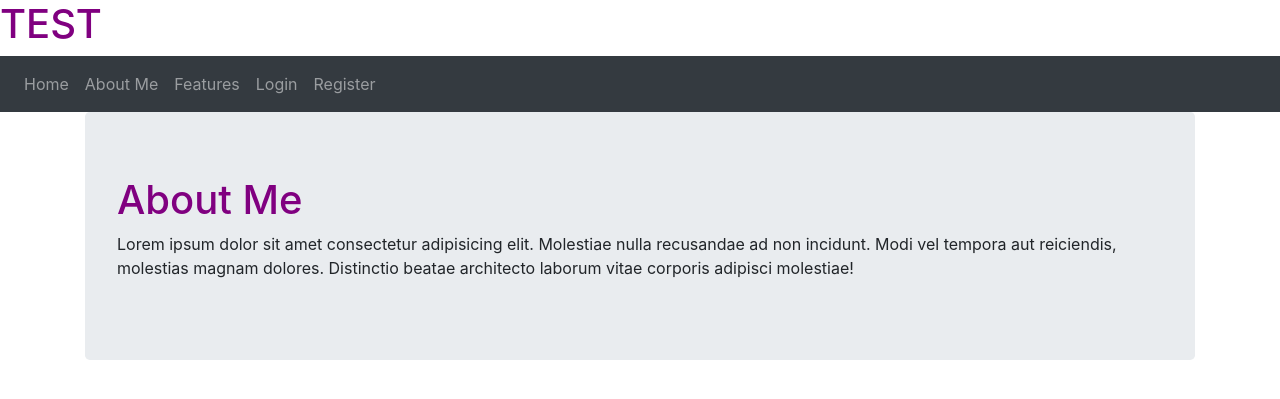
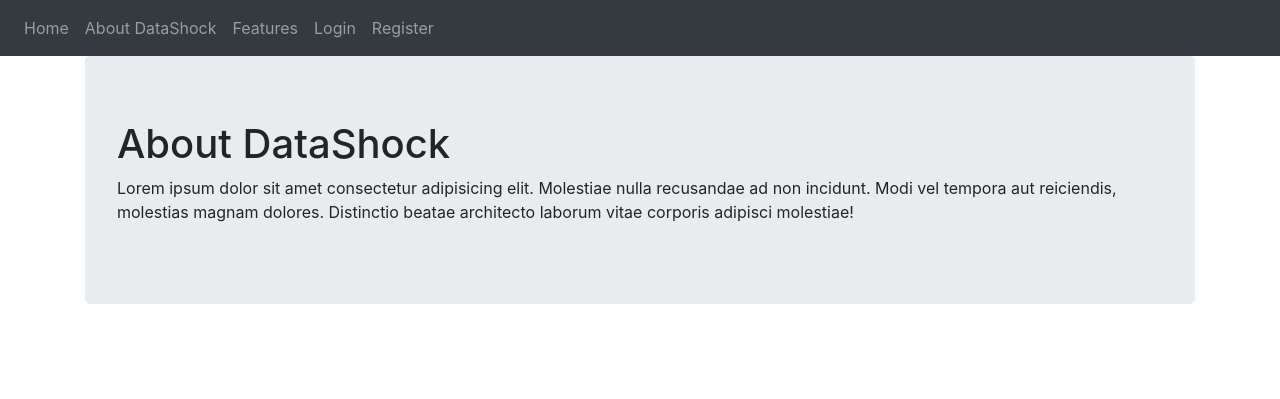
Before and after one commit to waynecbryant/PersonalWebsite, a Flask app: page /info in a window 1280 px wide. Shown: the top 399 px of the page. Run offline with Flask 2, Linux system fonts and the light colour scheme; some libraries are stand-ins or nearby versions.

Commit message:
Template update to remove unused functionality

```diff
--- a/blogresume/templates/base.html
+++ b/blogresume/templates/base.html
@@ -5,32 +5,32 @@
         <script src="https://code.jquery.com/jquery-3.3.1.slim.js" integrity="sha256-fNXJFIlca05BIO2Y5zh1xrShK3ME+/lYZ0j+ChxX2DA=" crossorigin="anonymous"></script>
         <script src="https://cdnjs.cloudflare.com/ajax/libs/popper.js/1.14.3/umd/popper.min.js" integrity="sha384-ZMP7rVo3mIykV+2+9J3UJ46jBk0WLaUAdn689aCwoqbBJiSnjAK/l8WvCWPIPm49" crossorigin="anonymous"></script>
         <script src="https://stackpath.bootstrapcdn.com/bootstrap/4.1.3/js/bootstrap.min.js" integrity="sha384-ChfqqxuZUCnJSK3+MXmPNIyE6ZbWh2IMqE241rYiqJxyMiZ6OW/JmZQ5stwEULTy" crossorigin="anonymous"></script>
-        <link rel="stylesheet" type="text/css" href="custom.css" />
         <meta charset="utf-8">
-        <title></title>
+        <title>Datashock</title>
     </head>
     <body>
-        <h1>TEST</h1>
         <nav class="navbar navbar-expand-lg navbar-dark bg-dark">
             <ul class="navbar-nav">
                 <li class="nav-item">
                     <a class="nav-link" href="{{url_for('core.index')}}">Home</a>
                 </li>
                 <li class="nav-item">
-                    <a class="nav-link" href="{{url_for('core.info')}}">About Me</a>
+                    <a class="nav-link" href="{{url_for('core.info')}}">About DataShock</a>
                 </li>
                 <li class="nav-item">
                     <a class="nav-link" href="#">Features</a>
                 </li>
+            </ul>
+            <ul class="navbar-nav justify-content-end">
                 {% if current_user.is_authenticated %}
-                <li class="nav-item">
-                    <a class="nav-link" href="{{url_for('users.logout')}}">Logout</a>
-                </li>
                 <li class="nav-item">
                     <a class="nav-link" href="{{url_for('users.account')}}">Account</a>
                 </li>
                 <li class="nav-item">
                     <a class="nav-link" href="{{url_for('blog_posts.create_post')}}">Create Post</a>
+                </li>
+                <li class="nav-item">
+                    <a class="nav-link" href="{{url_for('users.logout')}}">Logout</a>
                 </li>
                 {% else %}
                 <li class="nav-item">
@@ -41,7 +41,7 @@
                 </li>
                 {% endif %}
             </ul>
-        </nav>
+</nav>
 
 <div class="container">
     {% block content %}
--- a/blogresume/templates/info.html
+++ b/blogresume/templates/info.html
@@ -2,7 +2,7 @@
 
 {% block content %}
 <div class="jumbotron">
-    <h1>About Me</h1>
+    <h1>About DataShock</h1>
     <p>Lorem ipsum dolor sit amet consectetur adipisicing elit. Molestiae nulla recusandae ad non incidunt. Modi vel tempora aut reiciendis, molestias magnam dolores. Distinctio beatae architecto laborum vitae corporis adipisci molestiae!</p>
 </div>
 
```
